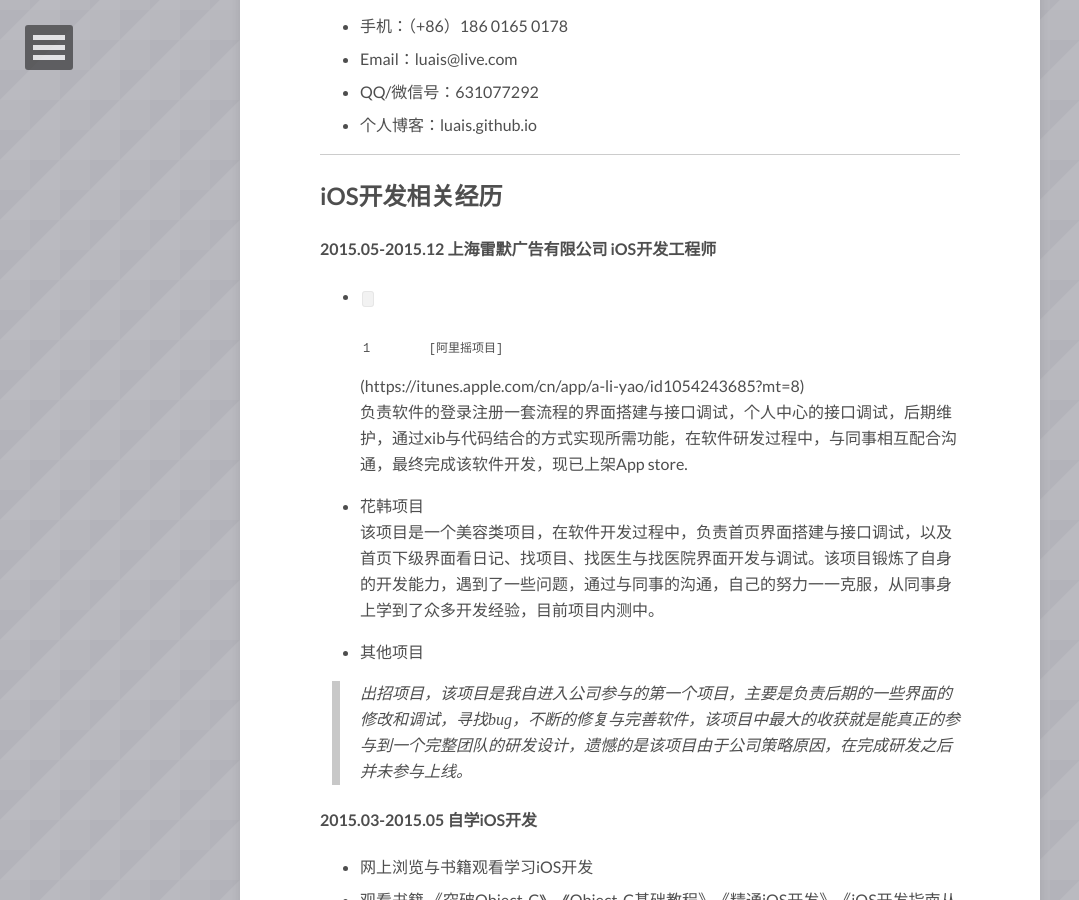
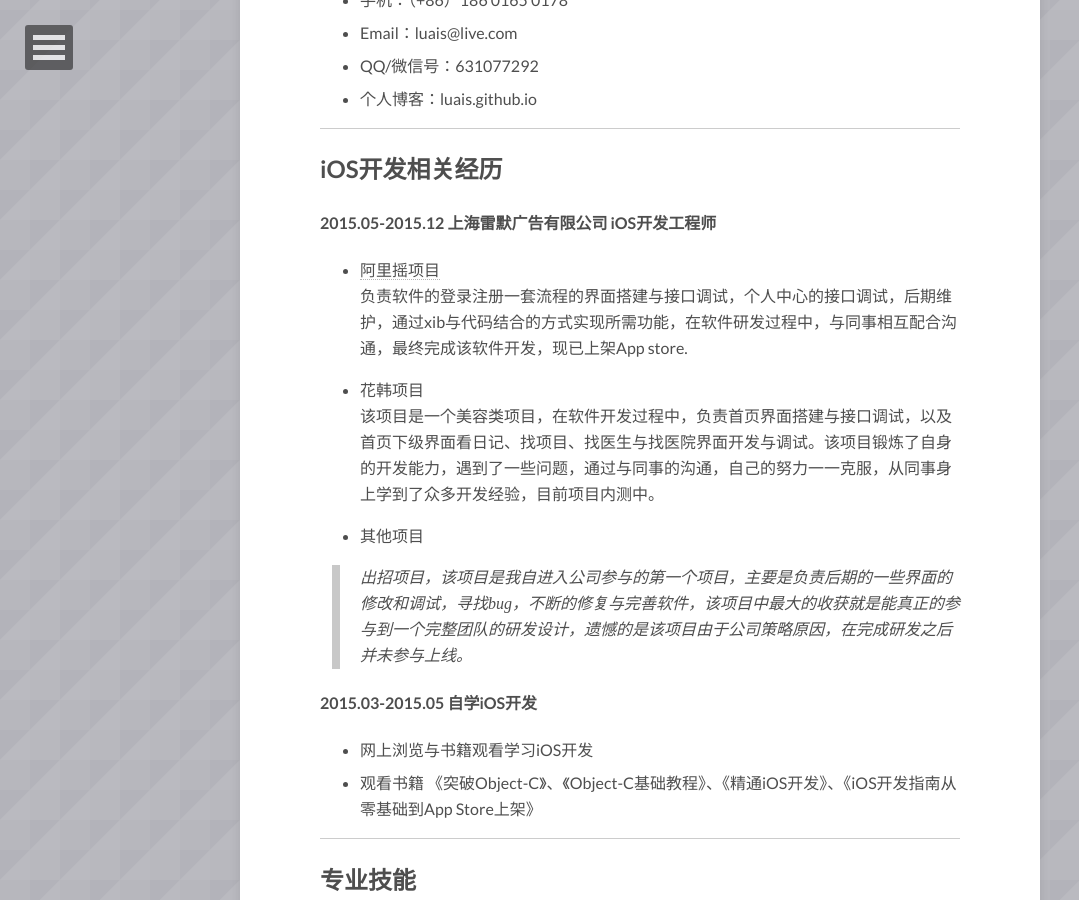
Before and after one commit to luais/luais.github.com, a Jekyll site: the page built from _posts/2015-12-24-平安夜前夕-独白.md, in a window 1280 px wide and 900 px high, scrolled down 560 px. Shown: the whole window, without its empty margins (0-1079 px from the left). Built offline with Jekyll 4.4.1, drawn with Linux system fonts in a browser that asks for light colours; nearby versions of some CDN libraries; comment, search, counter and statistics services are not loaded.

Commit message:
Update 2015-12-24-平安夜前夕-独白.md

```diff
--- a/_posts/2015-12-24-平安夜前夕-独白.md
+++ b/_posts/2015-12-24-平安夜前夕-独白.md
@@ -15,7 +15,7 @@
 
 #### 上海
 ---
-# 联系方式
+## 联系方式<br>
 - 手机：（+86）186 0165 0178<br>
 - Email：luais@live.com<br>
 - QQ/微信号：631077292<br>
@@ -26,7 +26,7 @@
 ##  iOS开发相关经历
 
 #### 2015.05-2015.12	 上海雷默广告有限公司   	iOS开发工程师
-*	`[阿里摇项目]`(https://itunes.apple.com/cn/app/a-li-yao/id1054243685?mt=8)<br>
+*	[阿里摇项目](https://itunes.apple.com/cn/app/a-li-yao/id1054243685?mt=8)<br>
 负责软件的登录注册一套流程的界面搭建与接口调试，个人中心的接口调试，后期维护，通过xib与代码结合的方式实现所需功能，在软件研发过程中，与同事相互配合沟通，最终完成该软件开发，现已上架App store.
 
 *	花韩项目<br>
```
